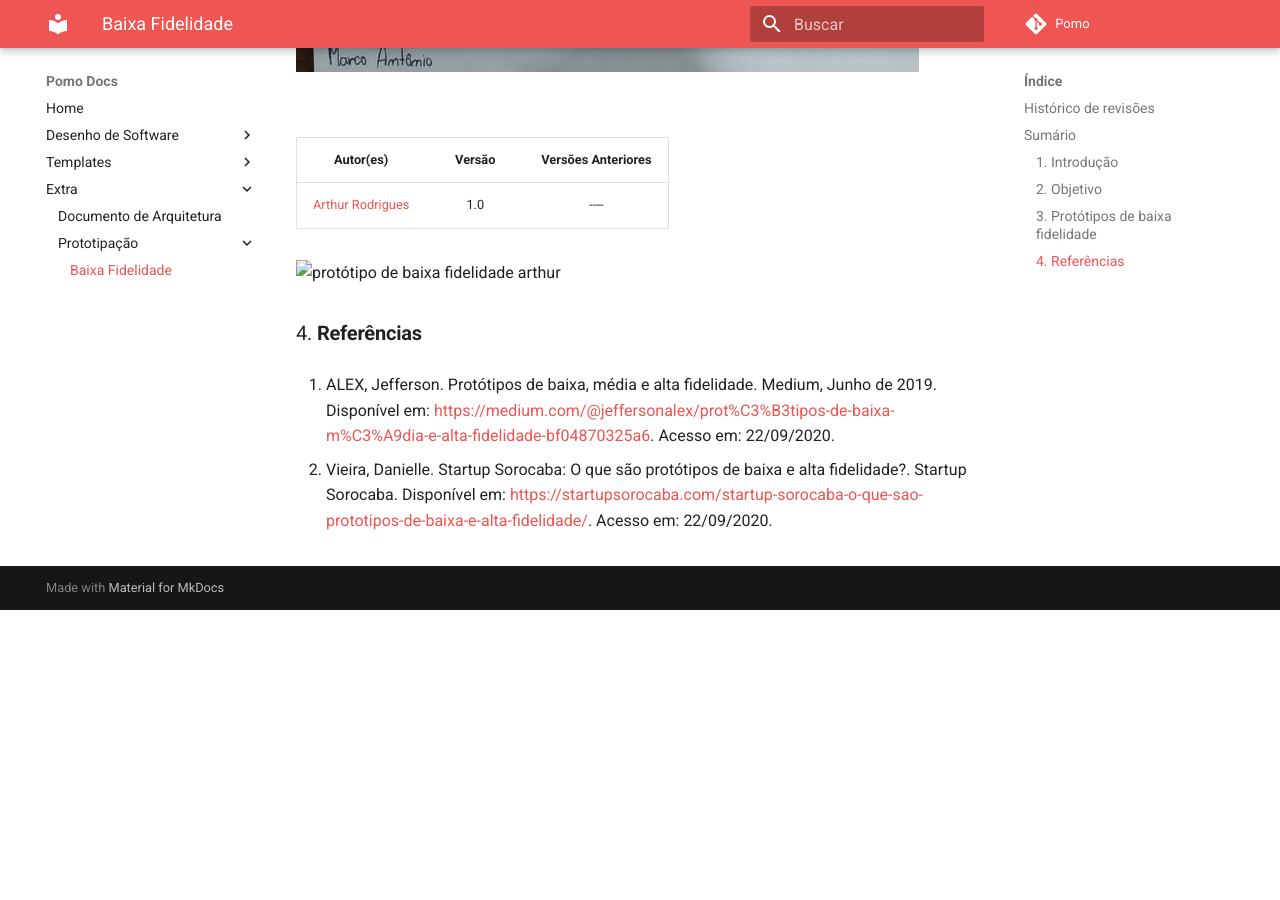
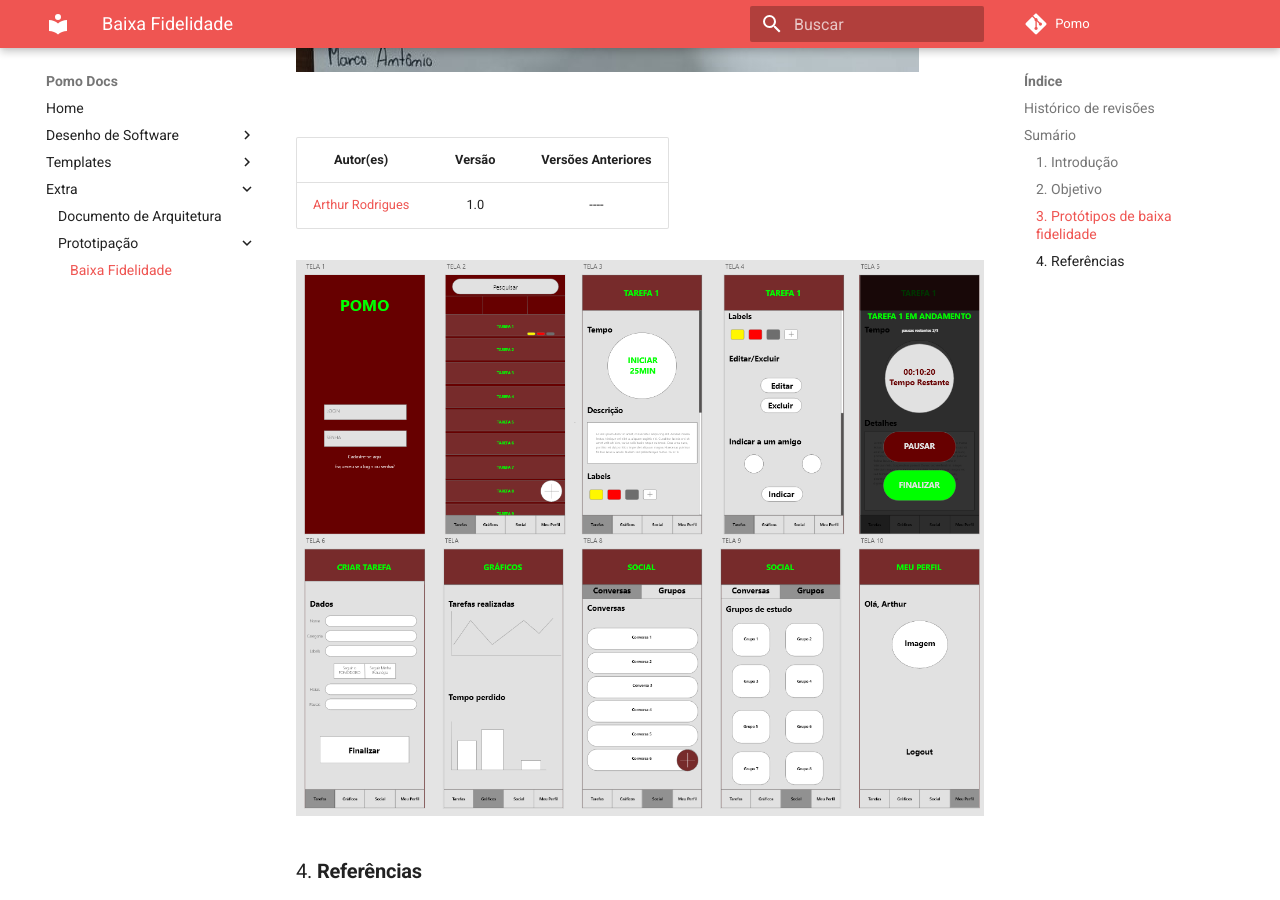
Before and after one commit to UnBArqDsw/2020.1_G6_Pomo, an MkDocs documentation site: the page built from docs/extra/prototipos/baixa_fidelidade.md, in a window 1280 px wide and 900 px high, scrolled down 1910 px. Built offline with MkDocs 1.6.1 and Material for MkDocs 9.7.7, drawn with Linux system fonts in a browser that asks for light colours; comment, search, counter and statistics services are not loaded; before the commit the page ends 2520 px from its top, so only the background shows below that.

Commit message:
[BUG] #17 Corrigindo link quebrado da imagem do prototipo

```diff
--- a/docs/extra/prototipos/baixa_fidelidade.md
+++ b/docs/extra/prototipos/baixa_fidelidade.md
@@ -14,7 +14,7 @@
 
 1. [Introdução](#1-introdução)
 2. [Objetivo](#2-objetivo)
-3. [Protótipo de baixa fidelidade](#3-protótipos-de-baixa-fidelidade)
+3. [Protótipo de baixa fidelidade](#3-prototipos-de-baixa-fidelidade)
 4. [Referências](#4-referências)
 
 
@@ -41,7 +41,8 @@ O objetivo da prototipação de baixa fidelidade é criar uma versão básica te
 :------:|:------:|:-------:
 |[Arthur Rodrigues](https://github.com/arthurarp)| 1.0 | ----
 
-![protótipo de baixa fidelidade arthur](../../img/prototipo/arthur/prototipo_arthur_v1.png)
+![protótipo de baixa fidelidade arthur](../../img/prototipo/arthur/prototipo_arthur_v1.PNG)
+
 
 
 
```
Also changed, not shown: docs/img/prototipo/arthur/tela_1.png (renamed from docs/img/prototipo/arthur/TELA 1.png), docs/img/prototipo/arthur/tela_10.png (renamed from docs/img/prototipo/arthur/TELA 10.png), docs/img/prototipo/arthur/tela_2.png (renamed from docs/img/prototipo/arthur/TELA 2.png), docs/img/prototipo/arthur/tela_3.png (renamed from docs/img/prototipo/arthur/TELA 3.png), docs/img/prototipo/arthur/tela_4.png (renamed from docs/img/prototipo/arthur/TELA 4.png), docs/img/prototipo/arthur/tela_5.png (renamed from docs/img/prototipo/arthur/TELA 5.png), docs/img/prototipo/arthur/tela_6.png (renamed from docs/img/prototipo/arthur/TELA 6.png), docs/img/prototipo/arthur/tela_7.png (renamed from docs/img/prototipo/arthur/TELA 7.png), docs/img/prototipo/arthur/tela_8.png (renamed from docs/img/prototipo/arthur/TELA 8.png), docs/img/prototipo/arthur/tela_9.png (renamed from docs/img/prototipo/arthur/TELA 9.png), 1 other file.
